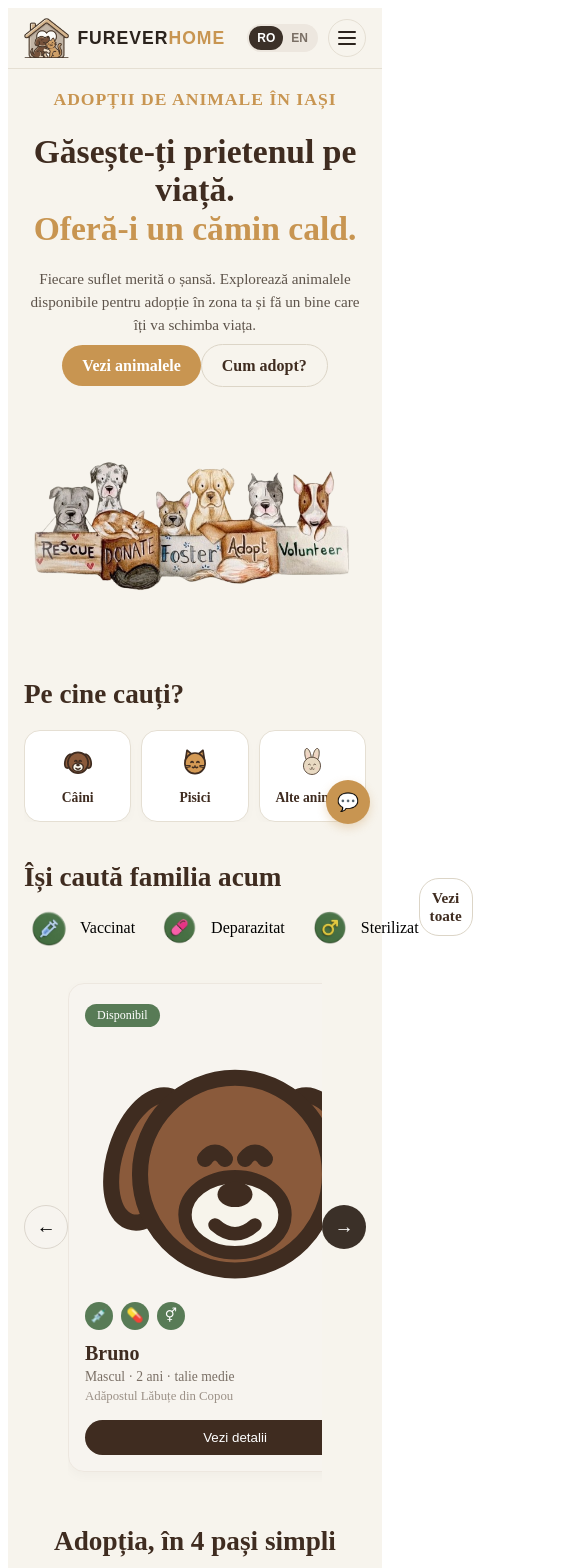
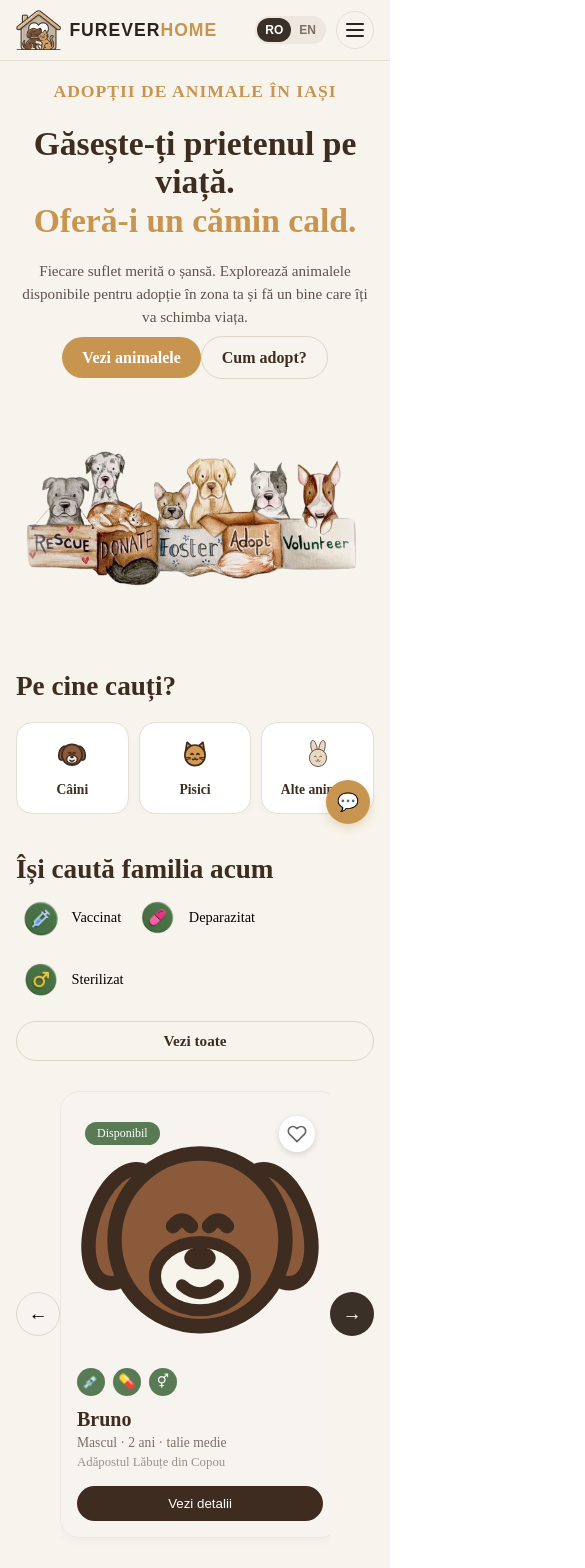
Before and after one commit to Fur-Ever-Home/FurEverHome-FE, a React (Vite) app: page / in a window 390 px wide. Shown: the top 1568 px of the page, 585 px wide, since content can reach past the window. Built offline with nearby package versions, Linux system fonts and the light colour scheme; no server answers.

Commit message:
Fix mobile responsive layout and integrate interactive FavoriteBtn

```diff
--- a/src/components/AnimalCard.css
+++ b/src/components/AnimalCard.css
@@ -1,19 +1,29 @@
 .animal-card {
+  position: relative;
   background-color: #f7f4ef;
-  border-radius: 16px;
+  border-radius: 20px;
   padding: 16px;
-  width: 300px;
-  flex-shrink: 0;
+  width: 280px;
+  flex: 0 0 280px;
   display: flex;
   flex-direction: column;
   box-shadow: 0 4px 12px rgba(0, 0, 0, 0.03);
   border: 1px solid #ede7df;
+  box-sizing: border-box;
+  overflow: hidden;
 }
 
+/* Antetul cardului este poziționat absolut peste imagine */
 .card-top {
+  position: absolute;
+  top: 24px;
+  left: 24px;
+  right: 24px;
   display: flex;
   justify-content: space-between;
   align-items: center;
+  z-index: 30;
+  pointer-events: auto;
 }
 
 .status-badge {
@@ -26,31 +36,24 @@
 }
 
 .favorite-btn {
-  background: white;
-  border: none;
-  width: 32px;
-  height: 32px;
-  border-radius: 50%;
-  cursor: pointer;
-  display: flex;
-  align-items: center;
-  justify-content: center;
-  font-size: 1.1rem;
-  color: #5a4e42;
-  box-shadow: 0 2px 6px rgba(0,0,0,0.05);
+  position: relative;
+  z-index: 40 !important;
+  pointer-events: auto !important;
+  cursor: pointer !important;
 }
 
 .card-image-container {
+  position: relative;
+  z-index: 1;
   height: 250px;
   display: flex;
   align-items: center;
   justify-content: center;
-  margin: 10px 0;
+  margin-bottom: 10px;
   overflow: hidden;
   border-radius: 12px;
 }
 
-/* Stilul pentru poza reală venită din baza de date */
 .animal-real-image {
   width: 100%;
   height: 100%;
@@ -93,7 +96,7 @@
 .animal-name {
   font-size: 1.25rem;
   font-weight: 700;
-  color:#3F2C20;
+  color: #3F2C20;
   margin: 0;
 }
 
@@ -121,15 +124,5 @@
 }
 
 .btn-details:hover {
-  background-color: #3F2C20;
-
-  .animal-card {
-  flex: 0 0 280px !important; /* Forțează cardul să aibă lățime fixă și să nu se micșoreze/coboare */
-  width: 280px !important;
-  background-color: #f7f4ef;
-  border-radius: 20px;
-  padding: 16px;
-  border: 1px solid #ede7df;
-  box-sizing: border-box;
+  background-color: #2b1f16;
 }
-}
--- a/src/components/AnimalCard.tsx
+++ b/src/components/AnimalCard.tsx
@@ -2,6 +2,7 @@ import React from 'react';
 import './AnimalCard.css';
 import { useLanguage } from '../useLanguage';
 import { translations } from '../translations';
+import FavoriteBtn from './FavoriteBtn';
 
 // Interfața actualizată pentru a se potrivi cu backend-ul Java
 interface Animal {
@@ -76,7 +77,7 @@ export const AnimalCard: React.FC<AnimalCardProps> = ({ animal }) => {
     <div className="animal-card">
       <div className="card-top">
         <span className="status-badge">{translateStatus(animal.status)}</span>
-        <button className="favorite-btn" aria-label={t.favoriteAria || "Adaugă la favorite"}>♡</button>
+        <FavoriteBtn petId={animal.id?.toString()} />
       </div>
 
       <div className="card-image-container">
--- a/src/components/FavoriteBtn.tsx
+++ b/src/components/FavoriteBtn.tsx
@@ -8,18 +8,20 @@ export const FavoriteBtn: React.FC<FavoriteBtnProps> = ({ petId }) => {
   const [isFavorite, setIsFavorite] = useState(false);
 
   const toggleFavorite = (e: React.MouseEvent) => {
-    e.stopPropagation(); // Previne deschiderea paginii de detalii când apeși pe inimă
+    e.stopPropagation();
     e.preventDefault();
+    console.log('Button clicked! State update requested.');
     setIsFavorite((prev) => !prev);
   };
 
   return (
     <button
+      type="button"
       onClick={toggleFavorite}
       className={`favorite-btn ${isFavorite ? 'active' : ''}`}
       aria-label="Adaugă la favorite"
       style={{
-        background: 'rgba(255, 255, 255, 0.9)',
+        background: 'rgba(255, 255, 255, 0.95)',
         border: 'none',
         borderRadius: '50%',
         width: '36px',
@@ -28,12 +30,23 @@ export const FavoriteBtn: React.FC<FavoriteBtnProps> = ({ petId }) => {
         alignItems: 'center',
         justifyContent: 'center',
         cursor: 'pointer',
-        fontSize: '18px',
         boxShadow: '0 2px 6px rgba(0, 0, 0, 0.15)',
         transition: 'transform 0.15s ease',
+        zIndex: 10,
       }}
     >
-      {isFavorite ? '❤️' : '🤍'}
+      <svg
+        width="20"
+        height="20"
+        viewBox="0 0 24 24"
+        fill={isFavorite ? '#e63946' : 'none'}
+        stroke={isFavorite ? '#e63946' : '#666666'}
+        strokeWidth="2"
+        strokeLinecap="round"
+        strokeLinejoin="round"
+      >
+        <path d="M20.84 4.61a5.5 5.5 0 0 0-7.78 0L12 5.67l-1.06-1.06a5.5 5.5 0 0 0-7.78 7.78l1.06 1.06L12 21.23l7.78-7.78 1.06-1.06a5.5 5.5 0 0 0 0-7.78z" />
+      </svg>
     </button>
   );
 };
--- a/src/components/Footer.css
+++ b/src/components/Footer.css
@@ -109,3 +109,24 @@
   color: #8c8175;
   margin: 0;
 }
+/* Rearanjare footer pe mobil */
+.footer,
+.footer-container,
+.footer-content {
+  width: 100%;
+  max-width: 100%;
+  display: flex;
+  flex-direction: column;
+  gap: 1.5rem;
+  box-sizing: border-box;
+  padding: 1.5rem 1rem;
+}
+
+@media (min-width: 768px) {
+  .footer,
+  .footer-container,
+  .footer-content {
+    flex-direction: row;
+    justify-content: space-between;
+  }
+}
--- a/src/pages/Home.css
+++ b/src/pages/Home.css
@@ -1,3 +1,50 @@
+*, *::before, *::after {
+  box-sizing: border-box;
+}
+
+html, body {
+  width: 100%;
+  max-width: 100vw;
+  overflow-x: hidden;
+  margin: 0;
+  padding: 0;
+}
+
+/* Fix pentru containerul paginii Home */
+.home-page {
+  width: 100%;
+  max-width: 100%;
+  overflow-x: hidden;
+  box-sizing: border-box;
+}
+
+/* Secțiunile principale se extind pe tot ecranul */
+.hero-section,
+.categories-section,
+.carousel-section,
+.steps-section {
+  width: 100% !important;
+  max-width: 100% !important;
+  box-sizing: border-box;
+  padding-left: 1rem;
+  padding-right: 1rem;
+}
+
+/* Fix pentru carusel pe mobil */
+.carousel-wrapper {
+  width: 100% !important;
+  max-width: 100% !important;
+  overflow-x: auto;
+  box-sizing: border-box;
+}
+
+.carousel-cards-track {
+  display: flex;
+  gap: 1rem;
+  overflow-x: auto;
+  scroll-behavior: smooth;
+}
+
 .home-page {
   background-color: #f7f4ed;
   min-height: 100vh;
@@ -825,3 +872,56 @@
     color: #3F2C20;
   }
 }
+/* Antetul secțiunii carusel */
+.carousel-header {
+  display: flex;
+  flex-direction: column;
+  align-items: flex-start;
+  gap: 1rem;
+  width: 100%;
+  box-sizing: border-box;
+  margin-bottom: 1.5rem;
+}
+
+.carousel-header-left {
+  width: 100%;
+}
+
+/* Legenda cu Vaccinat / Deparazitat / Sterilizat */
+.carousel-legend {
+  display: flex;
+  flex-wrap: wrap; /* Permite icoanelor să treacă pe rândul următor dacă ecranul e îngust */
+  gap: 0.75rem;
+  margin-top: 0.5rem;
+}
+
+.legend-item {
+  display: inline-flex;
+  align-items: center;
+  gap: 0.35rem;
+  font-size: 0.9rem;
+  white-space: nowrap;
+}
+
+/* Butonul "Vezi toate" */
+.btn-view-all {
+  align-self: flex-start;
+  white-space: nowrap;
+}
+
+/* Pe ecrane de tabletă și desktop (peste 640px) le aliniem stânga - dreapta */
+@media (min-width: 640px) {
+  .carousel-header {
+    flex-direction: row;
+    justify-content: space-between;
+    align-items: center;
+  }
+
+  .carousel-header-left {
+    width: auto;
+  }
+
+  .btn-view-all {
+    align-self: center;
+  }
+}
```
